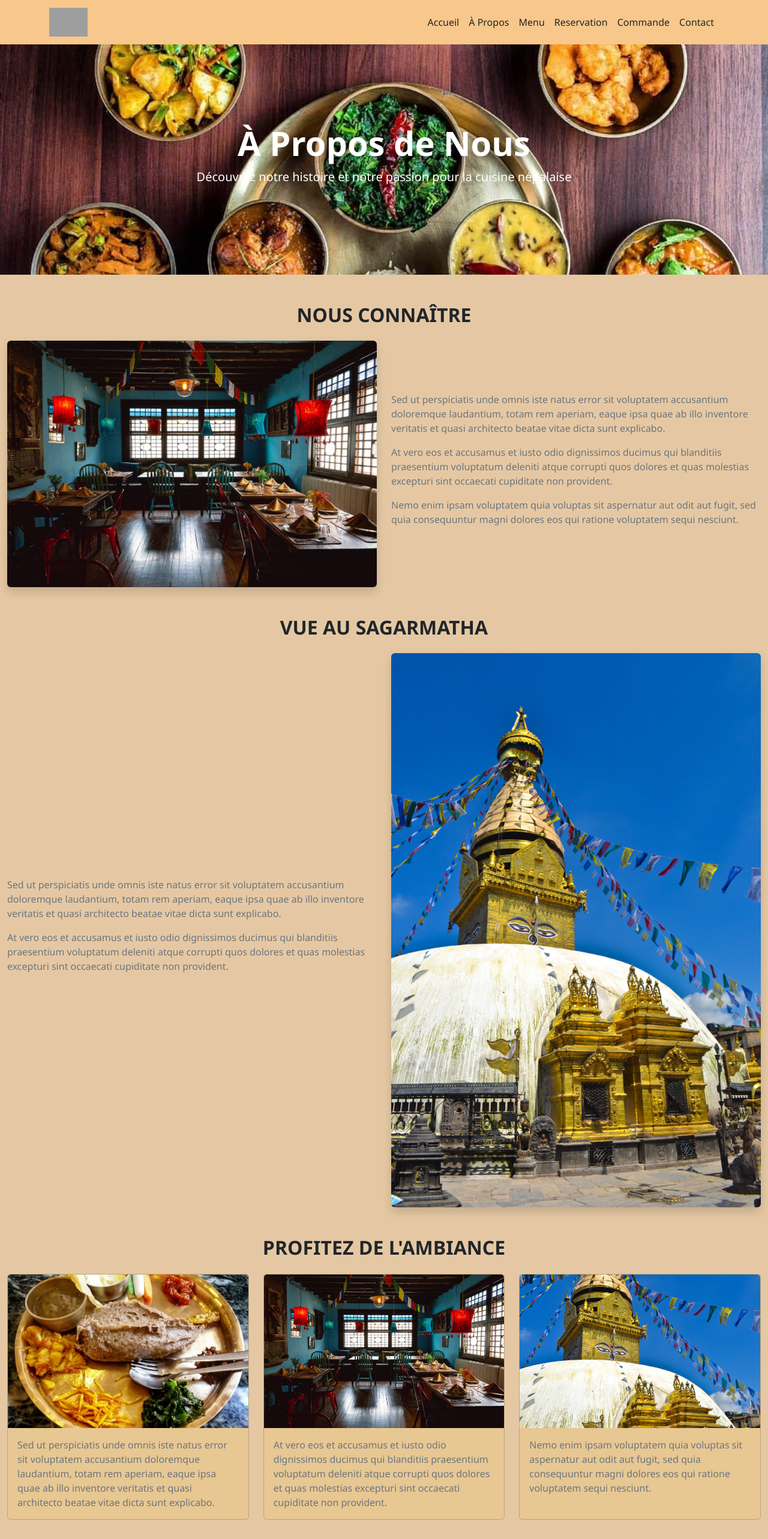
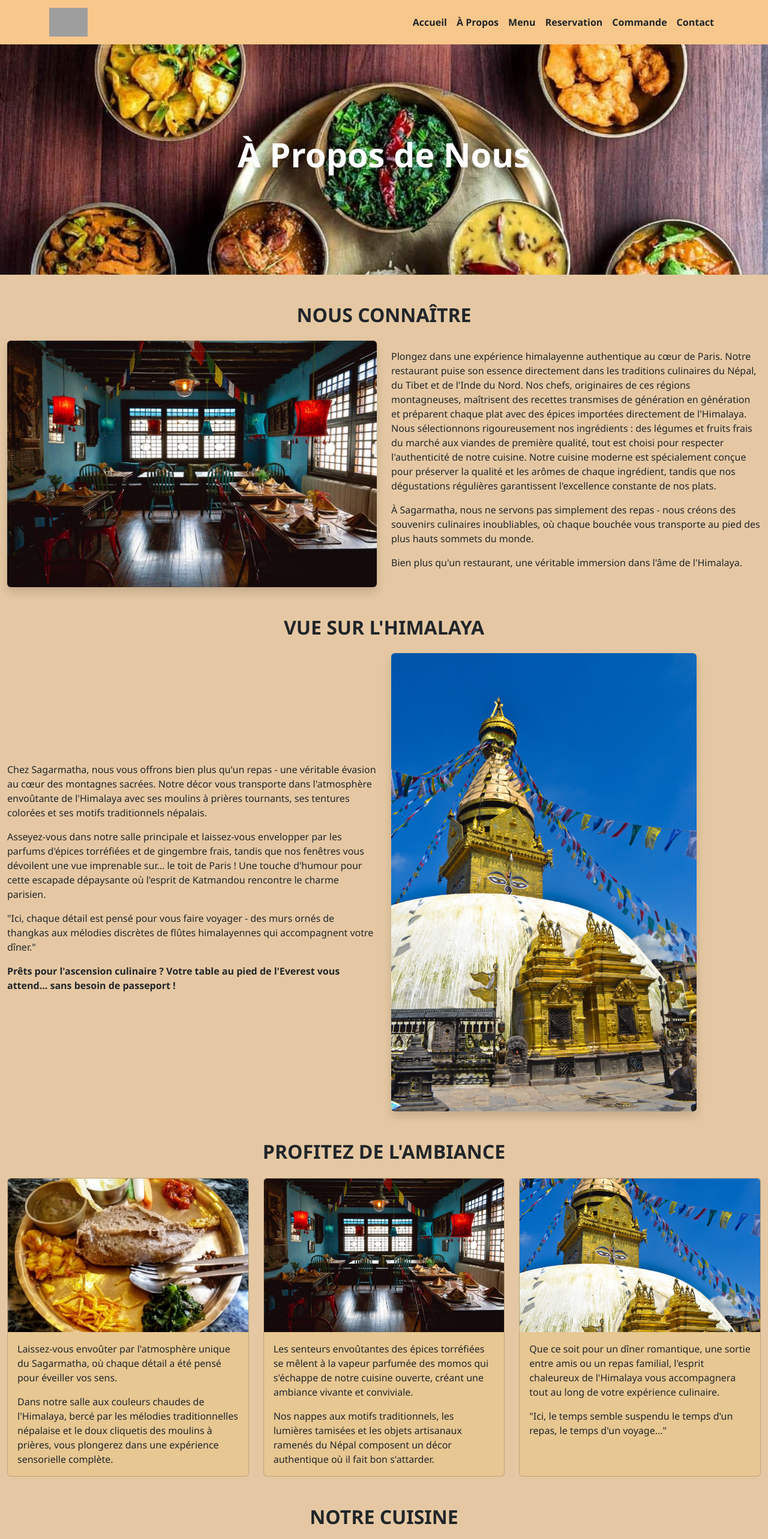
Before and after one commit to tse-ley/total_project, a React (Vite) app: page /about in a window 1280 px wide. Shown: the top 2566 px of the page at 60% size. Built offline with nearby package versions, Linux system fonts and the light colour scheme; grey boxes are pictures that could not be loaded.

Commit message:
fifth commit

```diff
--- a/src/components/Navbar.jsx
+++ b/src/components/Navbar.jsx
@@ -24,32 +24,32 @@ const Navbar = () => {
         <div className={`collapse navbar-collapse ${isMenuOpen ? 'show' : ''}`} id="navbarNav">
           <ul className="navbar-nav ms-auto">
             <li className="nav-item">
-              <Link to="/Accueil" className="nav-link text-dark" onClick={() => setIsMenuOpen(false)}>
+              <Link to="/Accueil" className="nav-link fw-bold text-dark" onClick={() => setIsMenuOpen(false)}>
                 Accueil
               </Link>
             </li>
             <li className="nav-item">
-              <Link to="/about" className="nav-link text-dark" onClick={() => setIsMenuOpen(false)}>
+              <Link to="/about" className="nav-link fw-bold text-dark" onClick={() => setIsMenuOpen(false)}>
                 À Propos
               </Link>
             </li>
             <li className="nav-item">
-              <Link to="/Menu" className="nav-link text-dark" onClick={() => setIsMenuOpen(false)}>
+              <Link to="/Menu" className="nav-link fw-bold text-dark" onClick={() => setIsMenuOpen(false)}>
                 Menu
               </Link>
             </li>
             <li className="nav-item">
-              <Link to="/reservation" className="nav-link text-dark" onClick={() => setIsMenuOpen(false)}>
+              <Link to="/reservation" className="nav-link fw-bold text-dark" onClick={() => setIsMenuOpen(false)}>
                 Reservation
               </Link>
             </li>
             <li className="nav-item">
-              <Link to="/commande" className="nav-link text-dark" onClick={() => setIsMenuOpen(false)}>
+              <Link to="/commande" className="nav-link fw-bold text-dark" onClick={() => setIsMenuOpen(false)}>
                 Commande
               </Link>
             </li>
             <li className="nav-item">
-              <Link to="/contact" className="nav-link text-dark" onClick={() => setIsMenuOpen(false)}>
+              <Link to="/contact" className="nav-link fw-bold text-dark" onClick={() => setIsMenuOpen(false)}>
                 Contact
               </Link>
             </li>
--- a/src/index.css
+++ b/src/index.css
@@ -1,13 +1,18 @@
-/* Global styles */
+:root {
+  --primary-bg: #e5c8a3;  /* beige background color */
+  --section-bg: #f5e5d0;  /* lighter beige for sections */
+  --text-color: #333333;  /* dark text */
+  --accent-color: #8b4513; /* brown accent */
+  --border-color: #d3b88e; /* lighter border color */
+}
+
 html, body, #root {
   height: 100%;
   margin: 0;
   padding: 0;
-
-}
-
-body {
   font-family: 'Segoe UI', Tahoma, Geneva, Verdana, sans-serif;
+  background-color: var(--primary-bg);
+  color: var(--text-color);
 }
 
 /* Override Bootstrap container padding on smaller screens */
@@ -20,18 +25,35 @@ body {
 
 /* Custom background color */
 .bg-sagarmatha {
-  background-color: #F8C78B !important;
+  background-color: var(--primary-bg) !important;
 }
 
 /* Button hover effects */
 .btn-dark:hover {
-  background-color: #343a40;
+  background-color: #6d3710; /* Darker shade of accent color */
   transform: translateY(-2px);
   transition: all 0.2s ease;
 }
 
 /* Form control focus */
 .form-control:focus {
-  border-color: #F8C78B;
-  box-shadow: 0 0 0 0.25rem rgba(248, 199, 139, 0.25);
+  border-color: var(--accent-color);
+  box-shadow: 0 0 0 0.25rem rgba(139, 69, 19, 0.25); /* Accent color shadow */
 }
+
+/* Section background */
+.section-bg {
+  background-color: var(--section-bg);
+  border-radius: 0.5rem;
+  padding: 1.5rem;
+  margin-bottom: 2rem;
+}
+
+/* Text and headings */
+h1, h2, h3, h4, h5, h6 {
+  color: var(--accent-color);
+}
+
+p {
+  color: var(--text-color);
+}
--- a/src/pages/APropos.jsx
+++ b/src/pages/APropos.jsx
@@ -1,4 +1,5 @@
 import React from 'react';
+import { Link } from 'react-router-dom';
 import restaurantImage from '../assets/kitchen.jpg';
 import spiceImage from '../assets/momo.jpg';
 import thaliPlatterImage from '../assets/thali1.jpg';
@@ -20,8 +21,8 @@ const About = () => {
           style={{ height: '24rem' }}
         />
         <div className="position-absolute top-50 start-50 translate-middle text-center text-white">
-          <h1 className="display-4 fw-bold">À Propos de Nous</h1>
-          <p className="lead">Découvrez notre histoire et notre passion pour la cuisine népalaise</p>
+          <h1 className="display-4 fw-bold text-white">À Propos de Nous</h1>
+          <p className="display-7"></p>
         </div>
       </div>
 
@@ -39,14 +40,20 @@ const About = () => {
               />
             </div>
             <div className="col-md-6">
-              <p className="text-secondary mb-3">
-                Sed ut perspiciatis unde omnis iste natus error sit voluptatem accusantium doloremque laudantium, totam rem aperiam, eaque ipsa quae ab illo inventore veritatis et quasi architecto beatae vitae dicta sunt explicabo.
+              <p className="text-secondary text-dark mb-3">
+              Plongez dans une expérience himalayenne authentique au cœur de Paris. Notre restaurant puise son essence directement dans les traditions culinaires du Népal, du Tibet et de l'Inde du Nord. Nos chefs, originaires de ces régions montagneuses, maîtrisent des recettes transmises de génération en génération et préparent chaque plat avec des épices importées directement de l'Himalaya.
+
+Nous sélectionnons rigoureusement nos ingrédients : des légumes et fruits frais du marché aux viandes de première qualité, tout est choisi pour respecter l'authenticité de notre cuisine. Notre cuisine moderne est spécialement conçue pour préserver la qualité et les arômes de chaque ingrédient, tandis que nos dégustations régulières garantissent l'excellence constante de nos plats.
+
+
+
+
               </p>
-              <p className="text-secondary mb-3">
-                At vero eos et accusamus et iusto odio dignissimos ducimus qui blanditiis praesentium voluptatum deleniti atque corrupti quos dolores et quas molestias excepturi sint occaecati cupiditate non provident.
+              <p className="text-secondary text-dark mb-3">
+              À Sagarmatha, nous ne servons pas simplement des repas - nous créons des souvenirs culinaires inoubliables, où chaque bouchée vous transporte au pied des plus hauts sommets du monde.
               </p>
-              <p className="text-secondary">
-                Nemo enim ipsam voluptatem quia voluptas sit aspernatur aut odit aut fugit, sed quia consequuntur magni dolores eos qui ratione voluptatem sequi nesciunt.
+              <p className="text-secondary text-dark mb-3">
+              Bien plus qu'un restaurant, une véritable immersion dans l'âme de l'Himalaya.
               </p>
             </div>
           </div>
@@ -54,17 +61,21 @@ const About = () => {
 
         {/* View at Sagarmatha Section */}
         <section className="mb-5">
-          <h2 className="fs-2 fw-bold text-dark mb-4 text-center">VUE AU SAGARMATHA</h2>
+          <h2 className="fs-2 fw-bold text-dark mb-4 text-center">VUE SUR L'HIMALAYA</h2>
           <div className="row align-items-center g-4">
             <div className="col-md-6">
-              <p className="text-secondary mb-3">
-                Sed ut perspiciatis unde omnis iste natus error sit voluptatem accusantium doloremque laudantium, totam rem aperiam, eaque ipsa quae ab illo inventore veritatis et quasi architecto beatae vitae dicta sunt explicabo.
+              <p className="text-secondary text-dark mb-3">
+              Chez Sagarmatha, nous vous offrons bien plus qu'un repas - une véritable évasion au cœur des montagnes sacrées. Notre décor vous transporte dans l'atmosphère envoûtante de l'Himalaya avec ses moulins à prières tournants, ses tentures colorées et ses motifs traditionnels népalais.
               </p>
-              <p className="text-secondary">
-                At vero eos et accusamus et iusto odio dignissimos ducimus qui blanditiis praesentium voluptatum deleniti atque corrupti quos dolores et quas molestias excepturi sint occaecati cupiditate non provident.
+              <p className="text-secondary text-dark mb-3">
+              Asseyez-vous dans notre salle principale et laissez-vous envelopper par les parfums d'épices torréfiées et de gingembre frais, tandis que nos fenêtres vous dévoilent une vue imprenable sur... le toit de Paris ! Une touche d'humour pour cette escapade dépaysante où l'esprit de Katmandou rencontre le charme parisien.
               </p>
+              <p className="text-secondary text-dark mb-3">
+              "Ici, chaque détail est pensé pour vous faire voyager - des murs ornés de thangkas aux mélodies discrètes de flûtes himalayennes qui accompagnent votre dîner."
+              </p>
+              <p className="text-secondary fw-bold text-dark mb-3"> Prêts pour l'ascension culinaire ? Votre table au pied de l'Everest vous attend... sans besoin de passeport !</p>
             </div>
-            <div className="col-md-6">
+            <div className="col-md-5">
               <img
                 src={templeInteriorImage}
                 alt="Vue au Sagarmatha"
@@ -87,8 +98,11 @@ const About = () => {
                   style={{ height: '16rem', objectFit: 'cover' }}
                 />
                 <div className="card-body">
-                  <p className="card-text text-secondary">
-                    Sed ut perspiciatis unde omnis iste natus error sit voluptatem accusantium doloremque laudantium, totam rem aperiam, eaque ipsa quae ab illo inventore veritatis et quasi architecto beatae vitae dicta sunt explicabo.
+                  <p className="card-text text-dark text-secondary">
+                  Laissez-vous envoûter par l'atmosphère unique du Sagarmatha, où chaque détail a été pensé pour éveiller vos sens.
+                  </p>
+                  <p className="card-text text-dark text-secondary">
+                  Dans notre salle aux couleurs chaudes de l'Himalaya, bercé par les mélodies traditionnelles népalaise et le doux cliquetis des moulins à prières, vous plongerez dans une expérience sensorielle complète.
                   </p>
                 </div>
               </div>
@@ -102,8 +116,11 @@ const About = () => {
                   style={{ height: '16rem', objectFit: 'cover' }}
                 />
                 <div className="card-body">
-                  <p className="card-text text-secondary">
-                    At vero eos et accusamus et iusto odio dignissimos ducimus qui blanditiis praesentium voluptatum deleniti atque corrupti quos dolores et quas molestias excepturi sint occaecati cupiditate non provident.
+                  <p className="card-text  text-dark text-secondary">
+                  Les senteurs envoûtantes des épices torréfiées se mêlent à la vapeur parfumée des momos qui s'échappe de notre cuisine ouverte, créant une ambiance vivante et conviviale.
+                  </p>
+                  <p className="card-text  text-dark text-secondary">
+                  Nos nappes aux motifs traditionnels, les lumières tamisées et les objets artisanaux ramenés du Népal composent un décor authentique où il fait bon s'attarder.
                   </p>
                 </div>
               </div>
@@ -117,8 +134,11 @@ const About = () => {
                   style={{ height: '16rem', objectFit: 'cover' }}
                 />
                 <div className="card-body">
-                  <p className="card-text text-secondary">
-                    Nemo enim ipsam voluptatem quia voluptas sit aspernatur aut odit aut fugit, sed quia consequuntur magni dolores eos qui ratione voluptatem sequi nesciunt.
+                  <p className="card-text text-dark text-secondary">
+                  Que ce soit pour un dîner romantique, une sortie entre amis ou un repas familial, l'esprit chaleureux de l'Himalaya vous accompagnera tout au long de votre expérience culinaire.
+                  </p>
+                  <p className="card-text text-dark text-secondary">
+                  "Ici, le temps semble suspendu le temps d'un repas, le temps d'un voyage..."
                   </p>
                 </div>
               </div>
@@ -129,8 +149,13 @@ const About = () => {
         {/* Our Cuisine Section */}
         <section>
           <h2 className="fs-2 fw-bold text-dark mb-4 text-center">NOTRE CUISINE</h2>
-          <p className="text-secondary text-center mb-4">
-            Sed ut perspiciatis unde omnis iste natus error sit voluptatem accusantium doloremque laudantium, totam rem aperiam, eaque ipsa quae ab illo inventore veritatis et quasi architecto beatae vitae dicta sunt explicabo.
+          <p className="text-secondary text-dark text-center mb-4">
+          Nous importons nos épices directement des contreforts de l'Himalaya et sélectionnons nos viandes et légumes avec la même rigueur que pour notre propre table. Notre cuisine ouverte vous invite à découvrir la chorégraphie de nos chefs, véritable spectacle vivant où l'art culinaire se dévoile.
+
+"Une cuisine sans artifice, où seul compte l'authenticité des saveurs et la générosité des portions."
+
+Le saviez-vous ? Notre four tandoor, fabriqué sur mesure au Népal, atteint les 480°C pour donner à nos pains naan cette texture inimitable !
+
           </p>
           <div className="row row-cols-2 row-cols-md-4 g-3">
             <div className="col">
@@ -167,9 +192,13 @@ const About = () => {
             </div>
           </div>
           <div className="text-center mt-4">
-            <button className="btn btn-dark text-white fw-bold">
-              Voir Menu
-            </button>
+          <Link
+            to="/menu"
+            className="btn btn-dark text-white fw-bold px-4"
+            style={{ backgroundColor: 'var(--accent-color)', borderColor: 'var(--accent-color)' }}
+          >
+            Voir le menu
+          </Link>
           </div>
         </section>
       </div>
--- a/src/pages/Accueil.jsx
+++ b/src/pages/Accueil.jsx
@@ -1,4 +1,5 @@
 import { useState } from 'react';
+import { Link } from 'react-router-dom';
 import heroImage from '../assets/hero-food.jpg';
 import momoImage from '../assets/momo.jpg';
 import thaliImage from '../assets/thali1.jpg';
@@ -25,9 +26,19 @@ const Home = () => {
           style={{ height: '24rem', objectFit: 'cover' }}
         />
         <div className="position-absolute top-50 start-50 translate-middle text-center text-white">
-          <h1 className="display-4 fw-bold">Bienvenue au Restaurant Népalais</h1>
-          <p className="lead">Découvrez les saveurs authentiques du Népal</p>
-          <button className="btn btn-dark text-white fw-bold px-4">Explorer le Menu</button>
+          <h1 className="display-4 text-white fw-bold">
+            Bienvenue au Restaurant Népalais
+          </h1>
+          <p className="display-7 text-white" >
+            Découvrez les saveurs authentiques du Népal
+          </p>
+          <Link
+            to="/menu"
+            className="btn btn-dark text-white fw-bold px-4"
+            style={{ backgroundColor: 'var(--accent-color)', borderColor: 'var(--accent-color)' }}
+          >
+            Explorer le Menu
+          </Link>
         </div>
       </div>
 
@@ -35,26 +46,33 @@ const Home = () => {
       <div className="container-fluid py-5">
         {/* Intro Section */}
         <section className="mb-5 text-center">
-          <h1 className="h3 fw-bold text-dark mb-3">À Propos de Nous</h1>
-          <p className="text-muted mb-3">
-            Lorem ipsum dolor sit amet, consectetur adipiscing elit. Sed ut perspiciatis unde omnis iste natus error...
+          <h1 className="h3 fw-bold mb-3" >
+            Sagarmatha
+          </h1>
+          <p className="text-bold mb-3" style={{ color: 'var(--text-color)' }}>
+            Bienvenue dans notre cuisine de l’Himalaya – fait maison, fait avec cœur.
           </p>
-          <p className="text-muted">
-            Nemo enim ipsam voluptatem quia voluptas sit aspernatur aut odit aut fugit...
+          <p className="text-muted mb-3" style={{ color: 'var(--text-color)' }}>
+            Voyagez au cœur des saveurs authentiques de l’Himalaya avec Sagarmatha, premier restaurant népalais de Paris. Notre carte vous invite à explorer une riche diversité culinaire, mêlant les traditions du Népal, du Tibet, du Bhoutan et de l’Inde du Nord, le tout préparé "comme à la maison".
           </p>
         </section>
 
         {/* Temple Section */}
         <section className="row align-items-center mb-5">
           <div className="col-md-6 mb-4 mb-md-0">
-            <h2 className="h4 fw-bold text-dark mb-3">Découvrez notre Culture</h2>
-            <p className="text-muted mb-3">
-              Sed ut perspiciatis unde omnis iste natus error sit voluptatem accusantium...
+            <h2 className="h4 fw-bold mb-3" >
+              Découvrez notre Culture
+            </h2>
+            <p className="text-muted mb-3" style={{ color: 'var(--text-color)' }}>
+              Chez Sagarmatha, nous ne servons pas que des plats – nous partageons une histoire. Inspirés par l’esprit d’hospitalité himalayenne, chaque détail, des moulins à prières aux arômes des épices torréfiées, célèbre un patrimoine culinaire transmis depuis des générations.
             </p>
-            <p className="text-muted mb-3">
-              Nemo enim ipsam voluptatem quia voluptas sit aspernatur...
-            </p>
-            <button className="btn btn-dark text-white fw-bold">En Savoir Plus</button>
+            <Link
+            to="/menu"
+            className="btn btn-dark text-white fw-bold px-4"
+            style={{ backgroundColor: 'var(--accent-color)', borderColor: 'var(--accent-color)' }}
+          >
+            En savoir plus
+          </Link>
           </div>
           <div className="col-md-6">
             <img
@@ -68,7 +86,7 @@ const Home = () => {
 
         {/* Menu Preview */}
         <section className="mb-5">
-          <h2 className="h4 fw-bold text-dark mb-4 text-center">Nos Spécialités</h2>
+          <h2 className="h4 fw-bold mb-4 text-center"  >Nos Spécialités</h2>
           <div className="row g-4">
             <div className="col-md-4">
               <div className="bg-warning bg-opacity-25 p-3 rounded shadow-sm h-100">
@@ -78,8 +96,11 @@ const Home = () => {
                   className="img-fluid rounded mb-3"
                   style={{ height: '12rem', objectFit: 'cover', width: '100%' }}
                 />
-                <p className="fw-bold text-dark">Momos Traditionnels</p>
+                <p className="fw-bold ">Momos Traditionnels</p>
                 <p className="text-muted">Raviolis népalais farcis et cuits à la vapeur</p>
+                <p className="text-muted">Plongez dans l’essence même de la street-food himalayenne avec nos Momos, véritables trésors de la cuisine népalaise. Ces délicats raviolis faits maison, enveloppés dans une pâte tendre et farcis de viande savoureuse ou de légumes frais, sont sublimés par une vapeur douce qui préserve toute leur authenticité. Servis avec notre chutney maison
+                \n – un équilibre parfait d’épices, de tomates et de coriandre
+                \n – chaque bouchée vous transporte dans les ruelles animées de Katmandou.</p>
               </div>
             </div>
             <div className="col-md-4">
@@ -90,8 +111,10 @@ const Home = () => {
                   className="img-fluid rounded mb-3"
                   style={{ height: '12rem', objectFit: 'cover', width: '100%' }}
                 />
-                <p className="fw-bold text-dark">Thali Népalais</p>
-                <p className="text-muted">Assortiment de plats servis sur un plateau</p>
+                <p className="fw-bold ">Thali Népalais</p>
+                <p className="text-muted"> Laissez-vous emporter par l'authentique expérience culinaire népalaise avec notre plateau traditionnel. </p>
+                <p className="text-muted">
+                   Ce repas complet et équilibré vous propose un savoureux Dal Bhat (lentilles parfumées), un curry de légumes frais du marché, un tarkari (sauté de saison), des achar (pickles maison épicés), accompagnés de riz basmati ou de roti tout juste sorti du four tandoor. Le tout est servi dans de véritables bols en laiton pour rester fidèle à la tradition, avec une touche de yaourt frais pour équilibrer les saveurs. Un véritable voyage gastronomique qui capture l'essence même de l'hospitalité népalaise, où chaque élément a été soigneusement sélectionné pour offrir une harmonie parfaite entre textures et arômes.</p>
               </div>
             </div>
             <div className="col-md-4">
@@ -108,19 +131,26 @@ const Home = () => {
                     </div>
                   ))}
                 </div>
-                <p className="fw-bold text-dark">Nos Spécialités</p>
-                <p className="text-muted">Découvrez notre menu complet</p>
+                <p className="fw-bold ">Le goût de l'authenticité</p>
+                <p className="text-muted">Des recettes transmises de génération en génération, préparées avec des produits frais pour vous offrir l'authenticité d'un repas himalayen.</p>
+                <p className="text-muted"> Découvrez notre menu complet, une invitation à voyager à travers les saveurs authentiques de l'Himalaya. De nos fameux Momos traditionnels - raviolis vapeur farcis d'une délicate mixture - au réconfortant Thali Népalais, véritable panorama gastronomique servi sur plateau, chaque plat raconte une histoire. Laissez-vous tenter par nos curries maison longuement mijotés, nos grillades Tandoori marinées 24h, ou notre incontournable Butter Chicken onctueux. Pour une expérience complète, accompagnez votre repas de nos pains Nan artisanaux, tout juste sortis du four. </p>
               </div>
             </div>
           </div>
           <div className="text-center mt-4">
-            <button className="btn btn-dark text-white fw-bold px-4">Voir le Menu</button>
+            <Link
+              to="/menu"
+              className="btn btn-dark text-white fw-bold px-4"
+              style={{ backgroundColor: 'var(--accent-color)', borderColor: 'var(--accent-color)' }}
+            >
+              Explorer le Menu
+            </Link>
           </div>
         </section>
 
         {/* Reservation */}
         <section className="bg-warning bg-opacity-25 p-4 rounded shadow-sm mb-5">
-          <h2 className="h4 fw-bold text-dark text-center mb-4">Réservez une table</h2>
+          <h2 className="h4 fw-bold text-center mb-4" >Réservez une table</h2>
           <form onSubmit={handleReservation}>
             <div className="row g-3">
               <div className="col-md-4">
@@ -154,7 +184,7 @@ const Home = () => {
                 />
               </div>
               <div className="col-12 text-center mt-3">
-                <button type="submit" className="btn btn-dark text-white fw-bold px-5">
+                <button type="submit" className="btn btn-dark text-white fw-bold px-5" style={{ backgroundColor: 'var(--accent-color)', borderColor: 'var(--accent-color)' }}>
                   Réserver
                 </button>
               </div>
```
Also changed, not shown: src/pages/Menu.jsx (+49 -32 lines).
